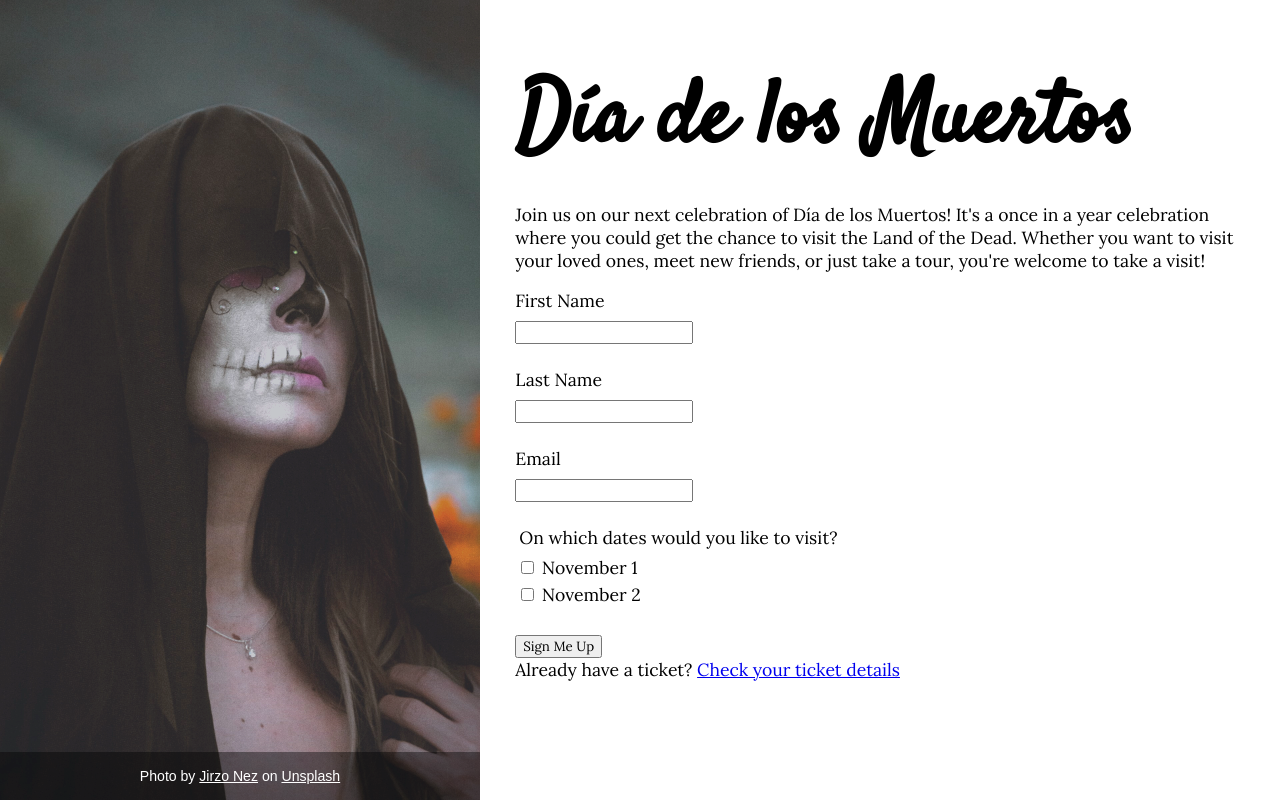
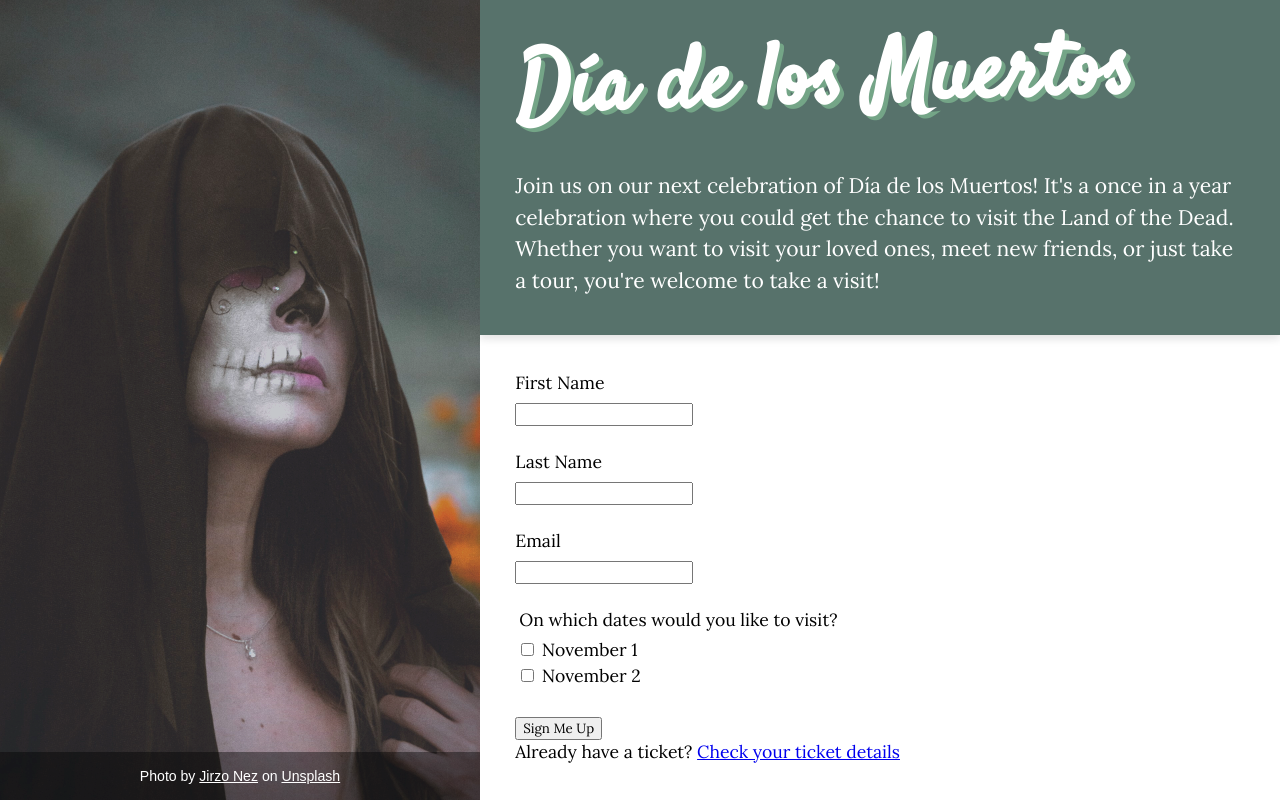
Before and after one commit to SaiKiru/odin-sign-up-form, a plain HTML site: page index.html in a window 1280 px wide. Drawn offline with Linux system fonts and the light colour scheme.

Commit message:
Restyle form header

```diff
--- a/styles.css
+++ b/styles.css
@@ -64,10 +64,28 @@ form {
     padding-inline: 2rem;
 }
 
+#form-header {
+    padding: 1rem 2rem;
+    margin-inline: -2rem;
+    margin-bottom: 2rem;
+    background-color: #57726b;
+    box-shadow: 0px 4px 8px #1817161e;
+}
+
 #form-header h1 {
-    margin-bottom: 1rem;
+    margin-top: 0px;
+    margin-bottom: 1.5rem;
+    color: #ffffff;
     font-family: Satisfy;
     font-size: 5rem;
+    text-shadow: 4px 4px #74a587;
+    transform: rotate(-2deg);
+}
+
+#form-header p {
+    color: #ffffff;
+    font-size: 1.2rem;
+    line-height: 1.8rem;
 }
 
 #form-body>div,
```
